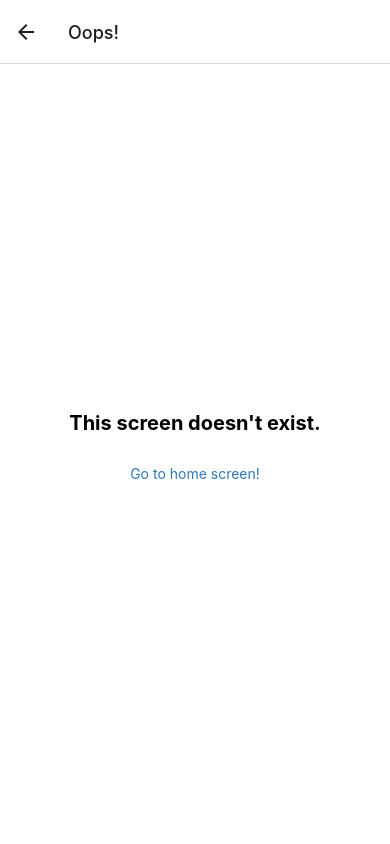
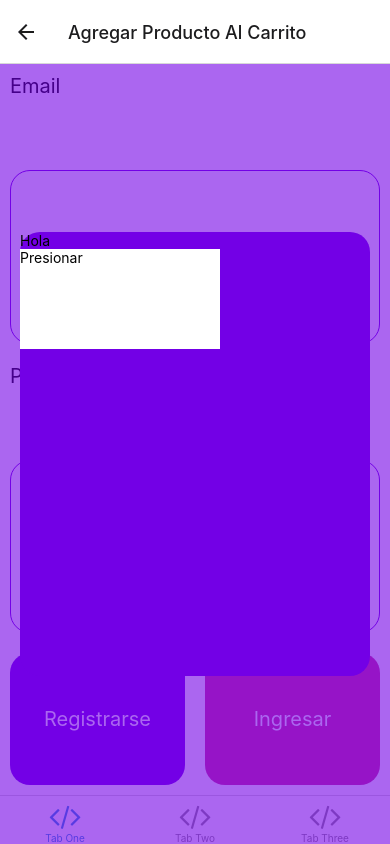
Before and after one commit to joseguambo1994/superheroes-store, a React Native app: screen /NotFound in a window 390 px wide. Built offline with nearby package versions, Linux system fonts and the light colour scheme; what expo-linking would draw is missing.

Commit message:
Add modal styling to Shopping Cart screen

```diff
--- a/constants/Colors.ts
+++ b/constants/Colors.ts
@@ -13,7 +13,8 @@ export default {
     pinkLight: '#ff99cc',
     pinkDark:'#cc3399',
     white: '#ffffff',
-    black: '#000000'
+    black: '#000000',
+    purpleTransparet:'#7300e699',
   },
   dark: {
     text: '#fff',
@@ -26,6 +27,7 @@ export default {
     pinkLight: '#ff99cc',
     pinkDark:'#cc3399',
     white: '#ffffff',
-    black: '#000000'
+    black: '#000000',
+    purpleTransparet:'#7300e699',
   },
 };
--- a/navigation/index.tsx
+++ b/navigation/index.tsx
@@ -40,7 +40,14 @@ function RootNavigator() {
   return (
     <Stack.Navigator>
       <Stack.Screen name="Root" component={BottomTabNavigator} options={{ headerShown: false }} />
-      <Stack.Screen name="NotFound" component={NotFoundScreen} options={{ title: 'Oops!' }} />
+      <Stack.Screen name="NotFound" component={NotFoundScreen} options={{
+        title: 'Agregar Producto Al Carrito',
+        presentation:'transparentModal',
+        contentStyle:{
+          flex:1,
+          backgroundColor:Colors.dark.purpleTransparet
+        }
+        }} />
       <Stack.Group screenOptions={{ presentation: 'modal' }}>
         <Stack.Screen name="Modal" component={ModalScreen} />
       </Stack.Group>
--- a/package.json
+++ b/package.json
@@ -30,7 +30,8 @@
     "react-native": "0.64.2",
     "react-native-safe-area-context": "3.3.2",
     "react-native-screens": "~3.8.0",
-    "react-native-web": "0.17.1"
+    "react-native-web": "0.17.1",
+    "@react-native-async-storage/async-storage": "~1.15.0"
   },
   "devDependencies": {
     "@babel/core": "^7.12.9",
--- a/screens/ModalScreen.tsx
+++ b/screens/ModalScreen.tsx
@@ -44,7 +44,6 @@ export default function ModalScreen({ navigation }: RootTabScreenProps<'TabTwo'>
           setUnitPrice(()=> doc.data()?.unitPrice)
           setImage(()=> doc.data()?.image)
         } else {
-          // doc.data() will be undefined in this case
           alert("No such document!");
         }
       })
@@ -67,12 +66,11 @@ export default function ModalScreen({ navigation }: RootTabScreenProps<'TabTwo'>
         stock: stock.toString(),
         image: image.toString()
       })
-      .then((docRef) => {
-        alert("Success" );
-        navigation.goBack();
-      })
+      .then(()=>
+        navigation.goBack()
+      )
       .catch((error) => {
-        alert("Error: " );
+        alert("Error: " + error);
       });
     }else {
       alert('Los campos no pueden estar vacios o con errores')
--- a/screens/NotFoundScreen.tsx
+++ b/screens/NotFoundScreen.tsx
@@ -1,37 +1,37 @@
 import * as React from 'react';
 import { StyleSheet, TouchableOpacity } from 'react-native';
 import { Text, View } from '../components/Themed';
+import Colors from '../constants/Colors';
 
 import { RootStackScreenProps } from '../types';
 
 export default function NotFoundScreen({ navigation }: RootStackScreenProps<'NotFound'>) {
   return (
-    <View style={styles.container}>
-      <Text style={styles.title}>This screen doesn't exist.</Text>
-      <TouchableOpacity onPress={() => navigation.replace('Root')} style={styles.link}>
-        <Text style={styles.linkText}>Go to home screen!</Text>
-      </TouchableOpacity>
+    <View style={styles.modalContainer}>
+      <View style={styles.container}>
+        <Text>
+          Hola
+        </Text>
+        <TouchableOpacity style={{height:100, width:200, backgroundColor:Colors.dark.white}}>
+          <Text>Presionar</Text>
+            </TouchableOpacity>
+      </View>
     </View>
   );
 }
 
 const styles = StyleSheet.create({
+  modalContainer: {
+   width:'100%',
+   height:'100%',
+   justifyContent:'center',
+    backgroundColor: 'transparent'
+  },
   container: {
-    flex: 1,
-    alignItems: 'center',
-    justifyContent: 'center',
-    padding: 20,
-  },
-  title: {
-    fontSize: 20,
-    fontWeight: 'bold',
-  },
-  link: {
-    marginTop: 15,
-    paddingVertical: 15,
-  },
-  linkText: {
-    fontSize: 14,
-    color: '#2e78b7',
-  },
+    flex:0.6,
+    borderRadius:20,
+    margin:20,
+     backgroundColor:Colors.dark.purpleDark
+   },
+
 });
--- a/screens/TabTwoScreen.tsx
+++ b/screens/TabTwoScreen.tsx
@@ -27,6 +27,7 @@ export default function TabTwoScreen({ navigation }: RootTabScreenProps<'TabTwo'
 
   const handleClickBuy = (text:string) => {
       console.log('handleClickBuy: ' +text)
+      navigation.navigate('NotFound')
   };
 
 
```
Also changed, not shown: 1 other file (tests, documents, lock files or other folders).
